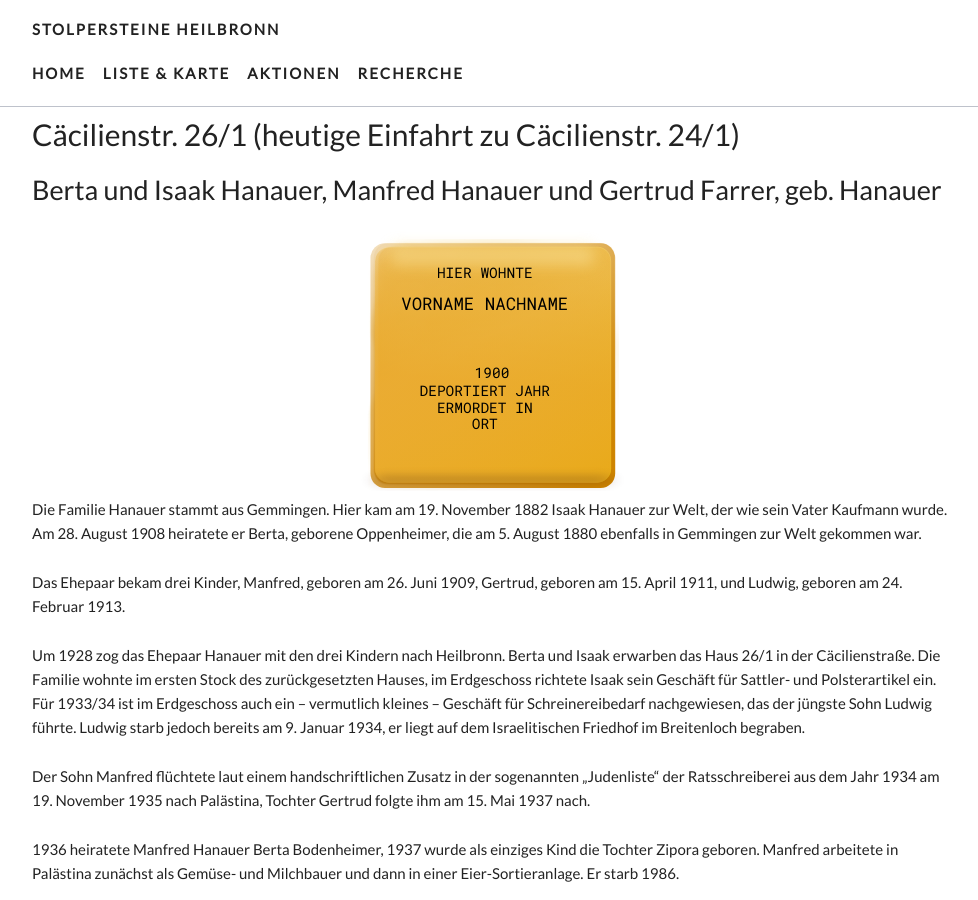
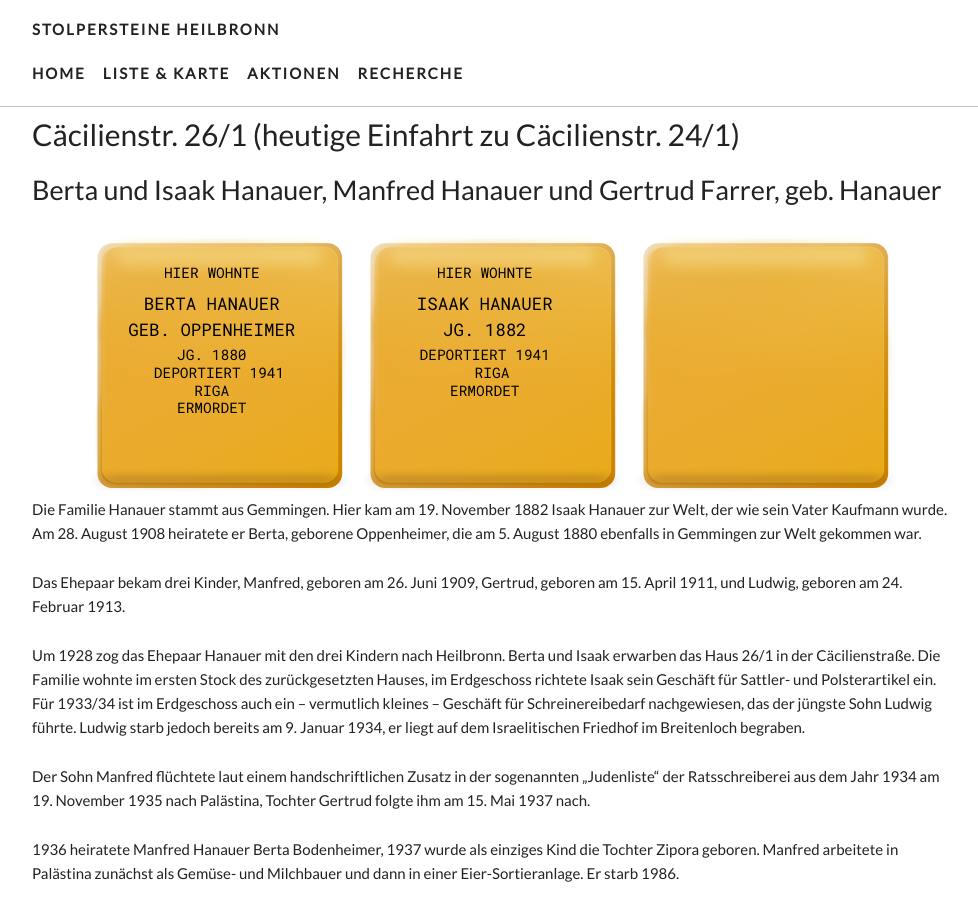
Before and after one commit to opendata-heilbronn/stolpersteine, a Jekyll site: the page built from _list/caecilienstr-26.markdown, in a window 1280 px wide and 900 px high. Shown: the whole window, without its empty margins (148-1126 px from the left). Built offline with Jekyll 4.4.1, drawn with Linux system fonts in a browser that asks for light colours; nearby versions of some CDN libraries; some web fonts are replaced.

Commit message:
Updated Caecilienstr 26

```diff
--- a/_list/caecilienstr-26.markdown
+++ b/_list/caecilienstr-26.markdown
@@ -3,6 +3,31 @@ title: Cäcilienstr. 26/1 (heutige Einfahrt zu Cäcilienstr. 24/1)
 date: 2019-06-26 10:23:00 Z
 names: Berta und Isaak Hanauer, Manfred Hanauer und Gertrud Farrer, geb. Hanauer
 paten: Betreut von Avital Toren und Annette Geisler | Stadtarchiv Heilbronn
+steine:
+- - HIER WOHNTE
+  - BERTA HANAUER
+  - GEB. OPPENHEIMER
+  - JG. 1880
+  - DEPORTIERT 1941
+  - RIGA
+  - ERMORDET
+  -
+- - HIER WOHNTE
+  - ISAAK HANAUER
+  - JG. 1882
+  - DEPORTIERT 1941
+  - RIGA
+  - ERMORDET
+  -
+  -
+- -
+  -
+  -
+  -
+  -
+  -
+  -
+  -
 ---
 
 Die Familie Hanauer stammt aus Gemmingen. Hier kam am 19. November 1882 Isaak Hanauer zur Welt, der wie sein Vater Kaufmann wurde. Am 28. August 1908 heiratete er Berta, geborene Oppenheimer, die am 5. August 1880 ebenfalls in Gemmingen zur Welt gekommen war.
```
